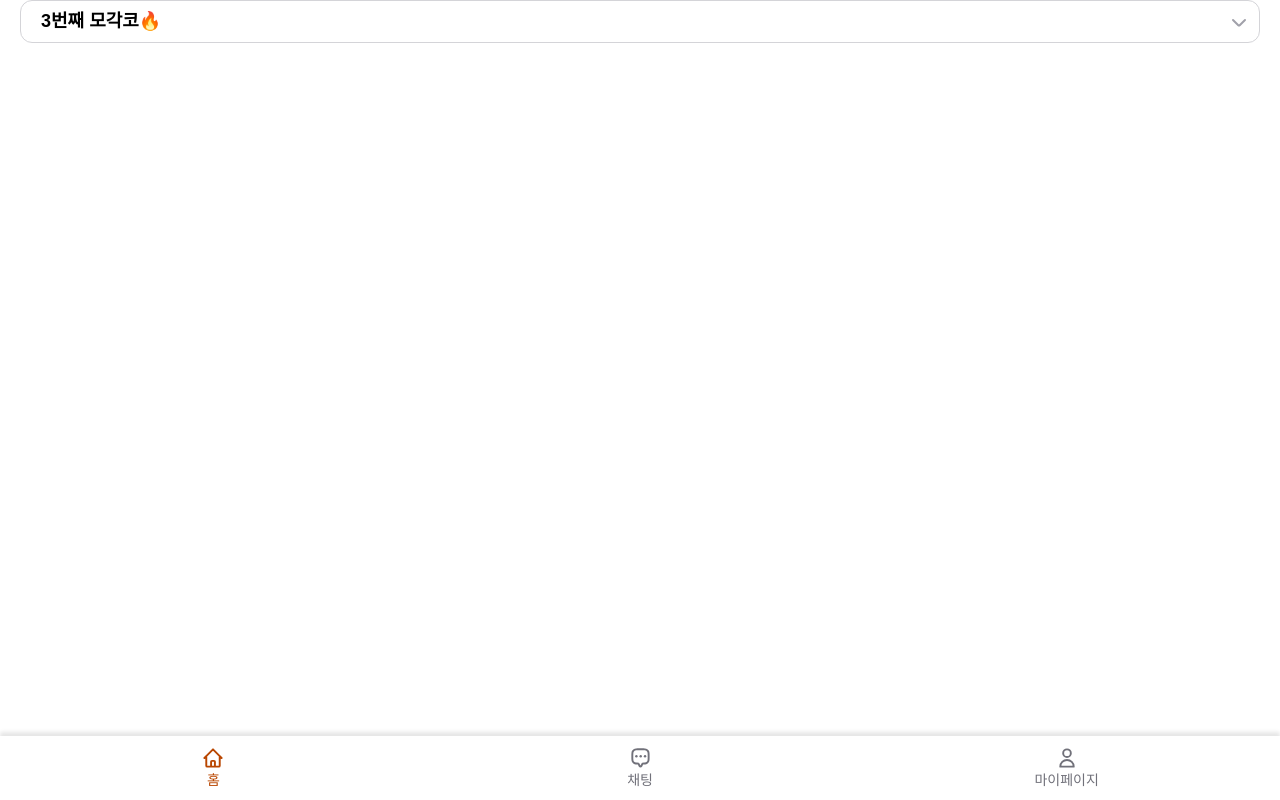
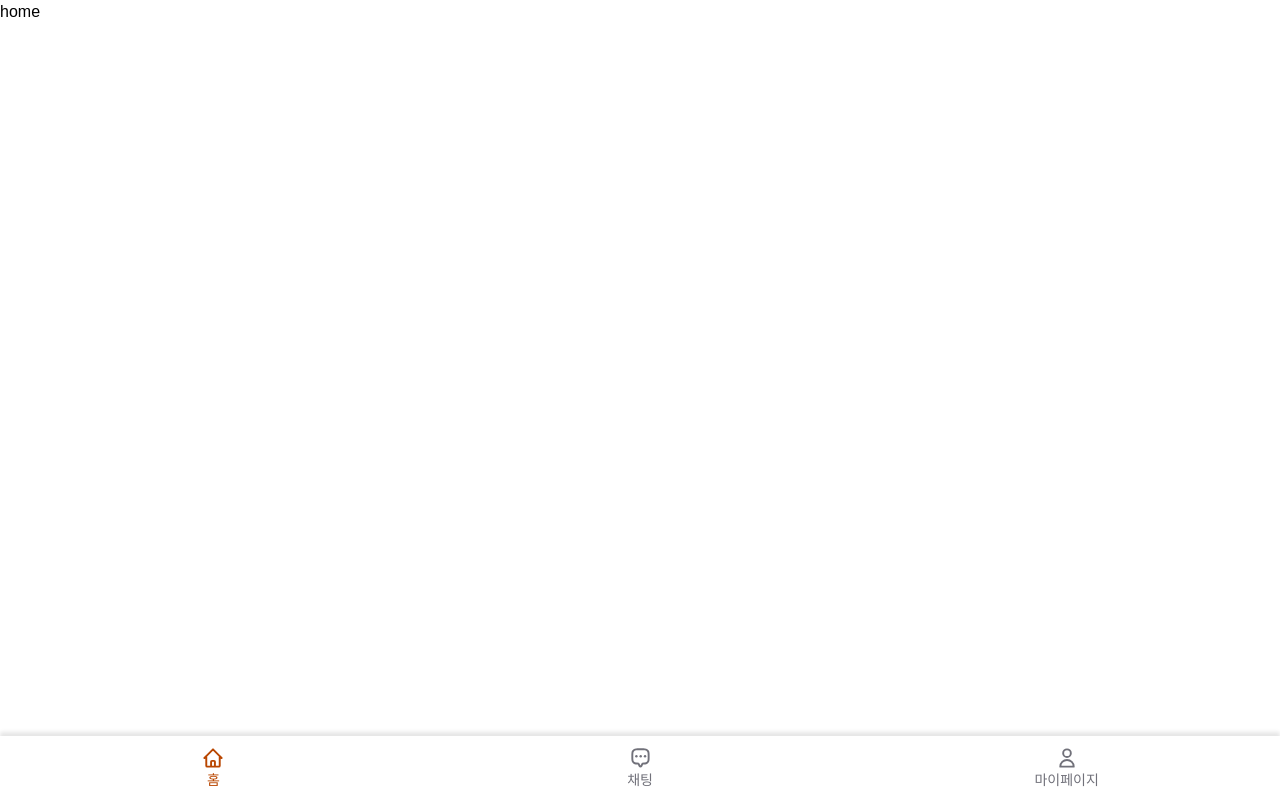
Before and after one commit to WonYunSun/modak-modak, a Next.js app: page / in a window 1280 px wide. Built offline with nearby package versions, Linux system fonts and the light colour scheme; a web font is replaced by a local one; what tailwindcss-animated would draw is missing.

Commit message:
chore: home 컴포넌트 테스트코드 정리

```diff
--- a/src/app/page.tsx
+++ b/src/app/page.tsx
@@ -1,20 +1,5 @@
-import PostScheduleCard from '@components/common/PostScheduleCard';
-const dummyData = {
-  id: '550e8400-e29b-41d4-a716-446655440000', // uuid 형식
-  name: '3번째 모각코🔥', // text 형식
-  memo: '각자 모여서 공부하고 피드백 하기!', // text 형식
-  start_date: '2025-01-07', // date 형식 (YYYY-MM-DD)
-  end_date: '2025-01-08', // date 형식 (YYYY-MM-DD)
-  start_time: '19:28:00', // time 형식 (HH:MM:SS)
-  created_at: '2024-06-01T12:00:00Z', // timestamptz 형식 (ISO 8601 형식)
-  group_id: '550e8400-e29b-41d4-a716-446655440000'
-};
 const HomePage = () => {
-  return (
-    <div className="inner">
-      <PostScheduleCard {...dummyData} />
-    </div>
-  );
+  return <div>home</div>;
 };
 
 export default HomePage;
```
